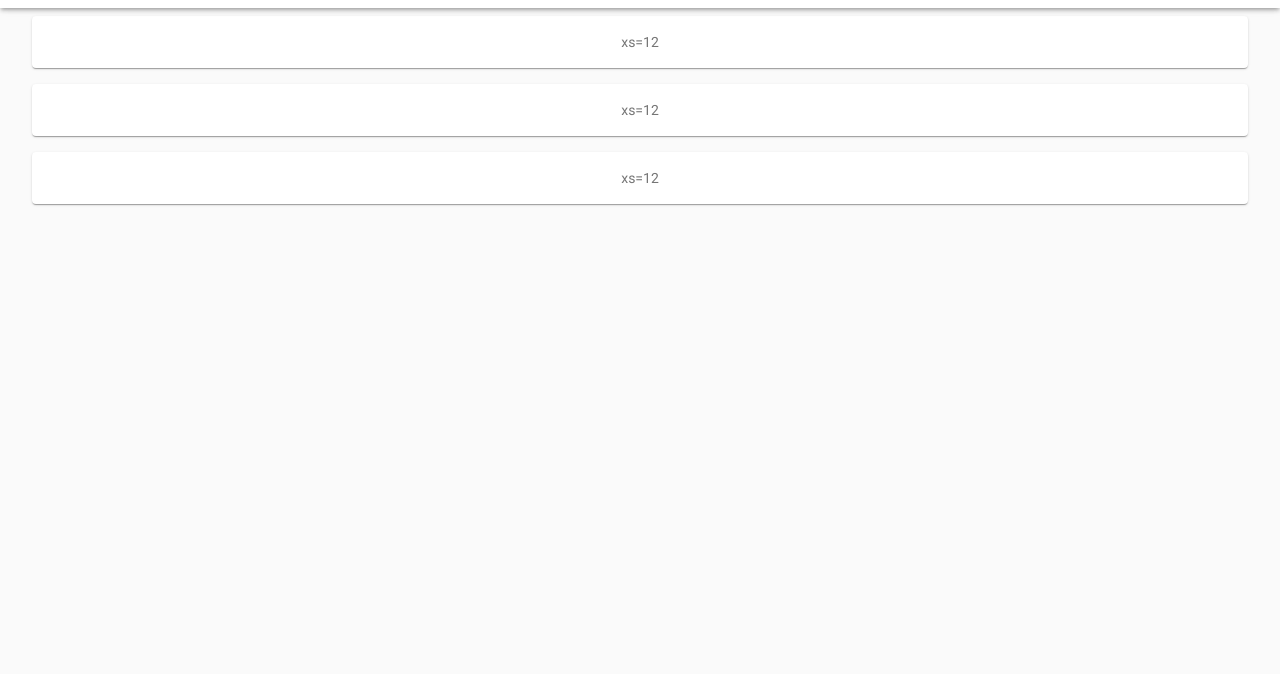
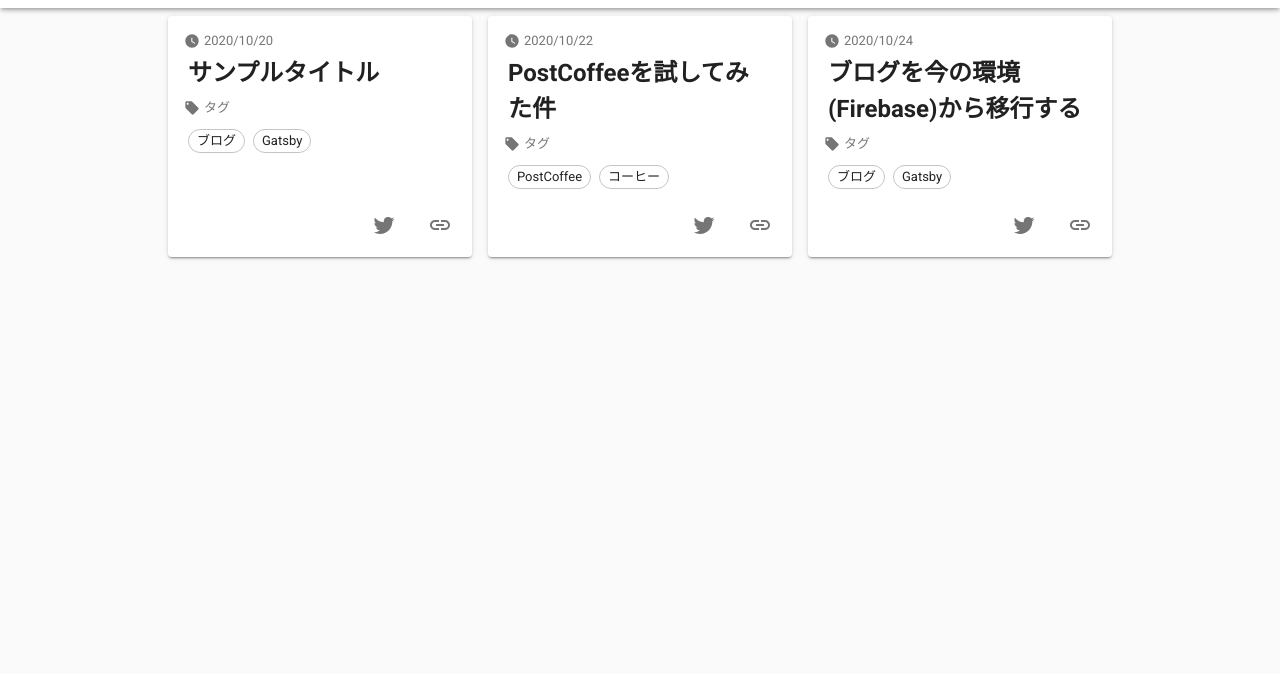
Before and after one commit to waigo001/K.W.info, a Gatsby site: page /blog in a window 1280 px wide. Shown: the part 56-730 px from the top of the page. Built offline with nearby package versions, Linux system fonts and the light colour scheme; Gatsby itself is replaced by a stand-in of ours.

Commit message:
blogレイアウトを変更

```diff
--- a/src/pages/blog.tsx
+++ b/src/pages/blog.tsx
@@ -1,41 +1,137 @@
 import {
+  Box,
+  Card,
+  CardActions,
+  CardContent,
+  Chip,
   Container,
-  createStyles,
   Grid,
+  IconButton,
   makeStyles,
-  Paper,
-  Theme,
+  Typography,
 } from "@material-ui/core"
+import LinkIcon from "@material-ui/icons/Link"
+import TwitterIcon from "@material-ui/icons/Twitter"
+import LocalOfferIcon from "@material-ui/icons/LocalOffer"
+import WatchLaterIcon from "@material-ui/icons/WatchLater"
+
 import React from "react"
 import Layout from "../components/layout/blog"
 import SEO from "../components/seo"
+import theme from "../styles/theme"
 
-const useStyles = makeStyles((theme: Theme) =>
-  createStyles({
-    paper: {
-      padding: theme.spacing(2),
-      textAlign: "center",
-      color: theme.palette.text.secondary,
-      margin: theme.spacing(1),
-    },
-  })
-)
+const titleSample = [
+  {
+    publishedDate: "2020/10/20",
+    title: "サンプルタイトル",
+    tags: ["ブログ", "Gatsby"],
+  },
+  {
+    publishedDate: "2020/10/22",
+    title: "PostCoffeeを試してみた件",
+    tags: ["PostCoffee", "コーヒー"],
+  },
+  {
+    publishedDate: "2020/10/24",
+    title: "ブログを今の環境(Firebase)から移行する",
+    tags: ["ブログ", "Gatsby"],
+  },
+]
+
+const useStyles = makeStyles({
+  container: {
+    padding: theme.spacing(1),
+  },
+  card: {
+    height: "100%",
+    display: "flex",
+    flexDirection: "column",
+  },
+  timeIcon: {
+    marginRight: theme.spacing(0.5),
+    fontSize: "1rem",
+  },
+  cardTitle: {
+    margin: theme.spacing(0.5),
+    fontSize: "1.5rem",
+    color: theme.palette.text.primary,
+    fontWeight: 700,
+  },
+  cardContent: {
+    flexGrow: 1,
+    paddingBottom: 0,
+  },
+  cardActions: {},
+  chip: {
+    margin: theme.spacing(0.5),
+  },
+  iconButton: {
+    marginLeft: "auto",
+  },
+})
 
 const BlogPage = () => {
   const classes = useStyles()
-  const items = []
-  for (let i = 0; i < 3; i++) {
-    items.push(
-      <Grid item xs={12} key={i}>
-        <Paper className={classes.paper}>xs=12</Paper>
-      </Grid>
-    )
-  }
+  const items = titleSample.map(step => (
+    <Grid item xs={12} sm={6} md={4} key={step.title}>
+      <Card className={classes.card} elevation={2}>
+        <CardContent className={classes.cardContent}>
+          <Box
+            color="text.secondary"
+            display="flex"
+            alignItems="center"
+            fontSize="small"
+          >
+            <WatchLaterIcon className={classes.timeIcon} />
+            <time dateTime="2011-11-18T14:54:39.929Z">
+              {step.publishedDate}
+            </time>
+          </Box>
+          <Typography className={classes.cardTitle} component="h2">
+            {step.title}
+          </Typography>
+          <Box
+            color="text.secondary"
+            display="flex"
+            alignItems="center"
+            fontSize="small"
+            marginTop={1}
+            marginBottom={1}
+          >
+            <LocalOfferIcon className={classes.timeIcon} />
+            タグ
+          </Box>
+          <Box>
+            {step.tags.map(tag => (
+              <Chip
+                label={tag}
+                variant="outlined"
+                size="small"
+                key={tag}
+                className={classes.chip}
+              />
+            ))}
+          </Box>
+        </CardContent>
+        <CardActions className={classes.cardActions}>
+          <IconButton aria-label="twitter" className={classes.iconButton}>
+            <TwitterIcon />
+          </IconButton>
+          <IconButton aria-label="link">
+            <LinkIcon />
+          </IconButton>
+        </CardActions>
+      </Card>
+    </Grid>
+  ))
+
   return (
     <Layout>
       <SEO title="Blog" />
-      <Container>
-        <Grid container>{items}</Grid>
+      <Container maxWidth="md" className={classes.container}>
+        <Grid container spacing={2}>
+          {items}
+        </Grid>
       </Container>
     </Layout>
   )
```
